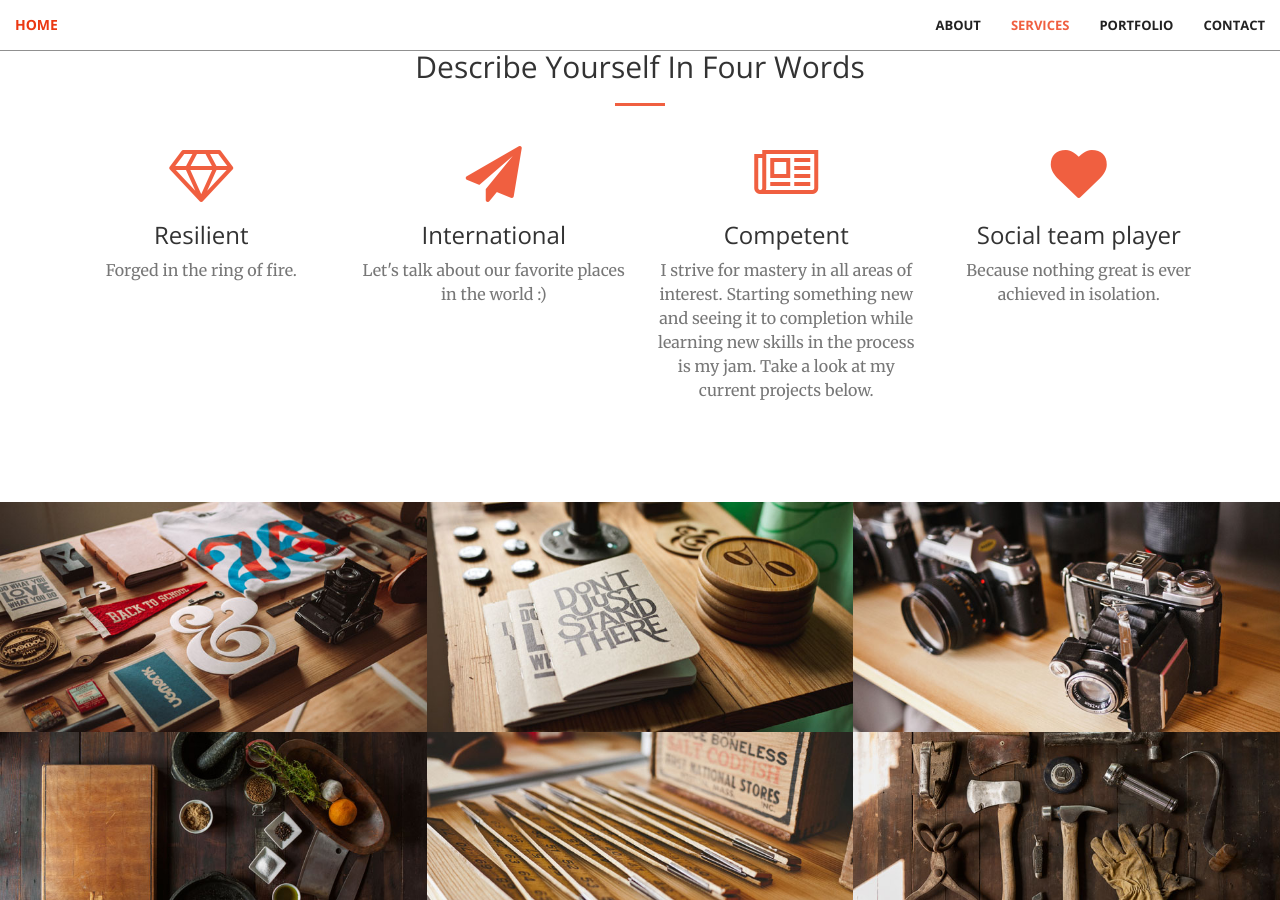
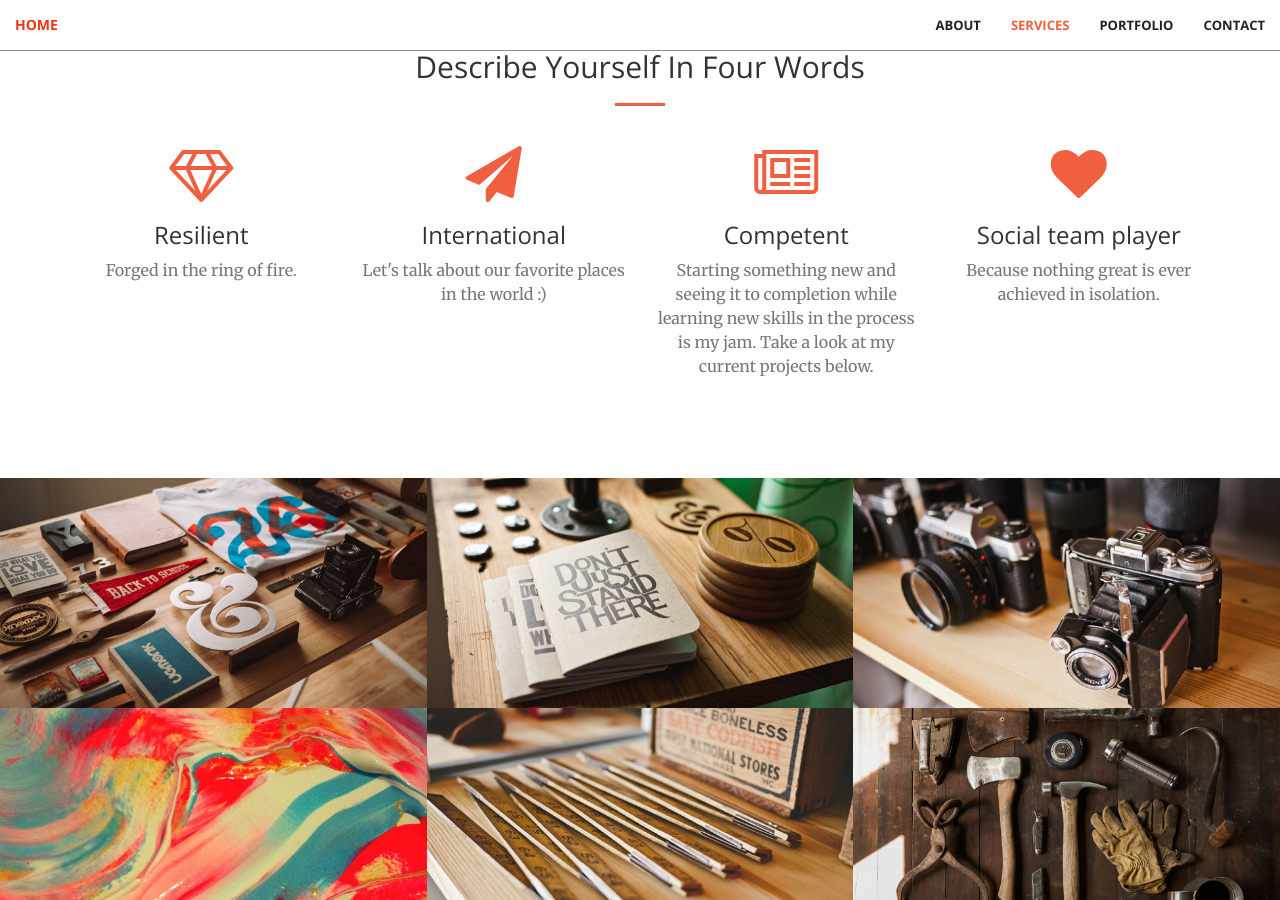
Before and after one commit to jvs--/jvs--.github.io, a Jekyll site: the page built from index.html, in a window 1280 px wide and 900 px high, scrolled down 1392 px. Built offline with Jekyll 4.4.1, drawn with Linux system fonts in a browser that asks for light colours; some of the changed text lies outside the part shown.

Commit message:
Added project photo 4

```diff
--- a/_includes/contact.html
+++ b/_includes/contact.html
@@ -4,7 +4,7 @@
             <div class="col-lg-8 col-lg-offset-2 text-center">
                 <h2 class="section-heading">Let's Get In Touch!</h2>
                 <hr class="primary">
-                <p>Find me on social media:</p>
+                <p>Find me on:</p>
             </div>
         <div class="col-lg-2 col-lg-offset-2 text-center">
             <a href="https://twitter.com/{{ site.twitter_username }}">
--- a/_includes/portfolio.html
+++ b/_includes/portfolio.html
@@ -17,7 +17,7 @@
                 </a>
             </div>
             <div class="col-lg-4 col-sm-6">
-                <a href="#" class="portfolio-box">
+                <a href="https://groups.oist.jp/osmp" class="portfolio-box">
                     <img src="img/portfolio/2.jpg" class="img-responsive" alt="">
                     <div class="portfolio-box-caption">
                         <div class="portfolio-box-caption-content">
--- a/_includes/services.html
+++ b/_includes/services.html
@@ -27,7 +27,7 @@
                 <div class="service-box">
                     <i class="fa fa-4x fa-newspaper-o wow bounceIn text-primary" data-wow-delay=".2s"></i>
                     <h3>Competent</h3>
-                    <p class="text-muted">I strive for mastery in all areas of interest. Starting something new and seeing it to completion while learning new skills in the process is my jam. Take a look at my current projects below.</p>
+                    <p class="text-muted">Starting something new and seeing it to completion while learning new skills in the process is my jam. Take a look at my current projects below.</p>
                 </div>
             </div>
             <div class="col-lg-3 col-md-6 text-center">
```
Also changed, not shown: img/portfolio/4.jpg.
